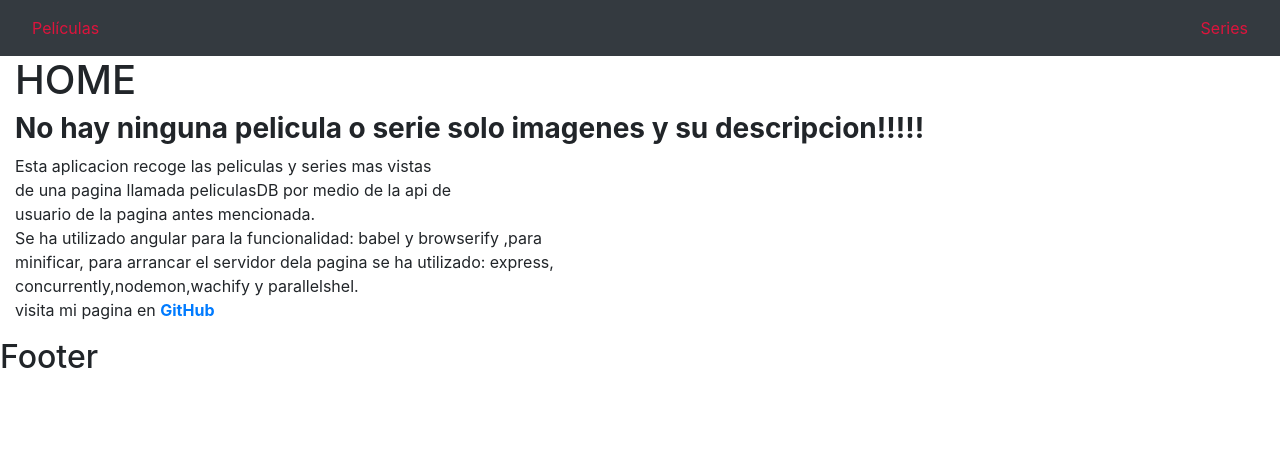
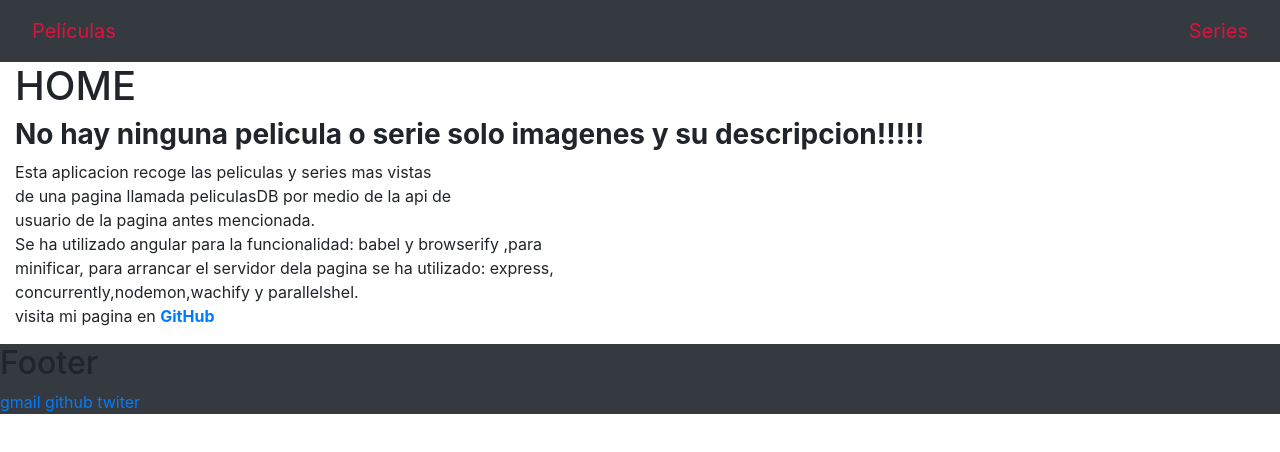
Before and after one commit to PatrickFolch/app_peliculas, a website with bundled scripts: page server/public/index.html in a window 1280 px wide. Built offline with nearby package versions, Linux system fonts and the light colour scheme; some packages are replaced by stand-ins of ours.

Commit message:
footermodificado

```diff
--- a/app/common/footer/footer.component.js
+++ b/app/common/footer/footer.component.js
@@ -1,6 +1,10 @@
 export const FooterComponent ={
     template: `
-    <h2>Footer </h2>
-
+    <div class="footer bg-dark">
+    <h2>Footer</h2>
+        <a href="#">gmail<a/>
+        <a href="#">github<a/>
+        <a href="#">twiter<a/>
+    </div>
     `
 }
--- a/server/public/css/app.css
+++ b/server/public/css/app.css
@@ -1,7 +1,10 @@
+
+
 .navbar a{
+    font-size:20px;
     color:crimson;
 }
 
 li{
-    list-style-type: none;
+list-style: none;
 }
```
